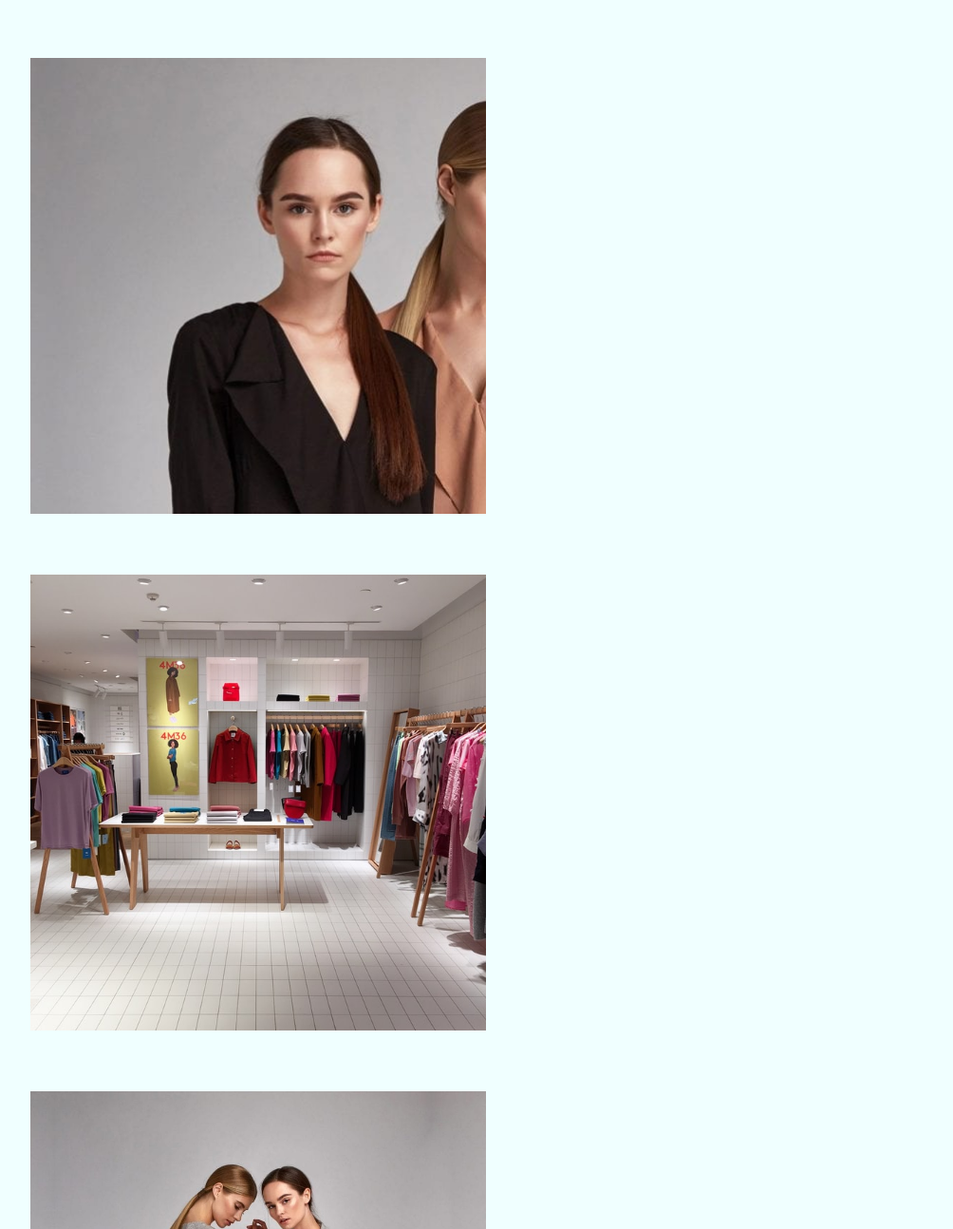
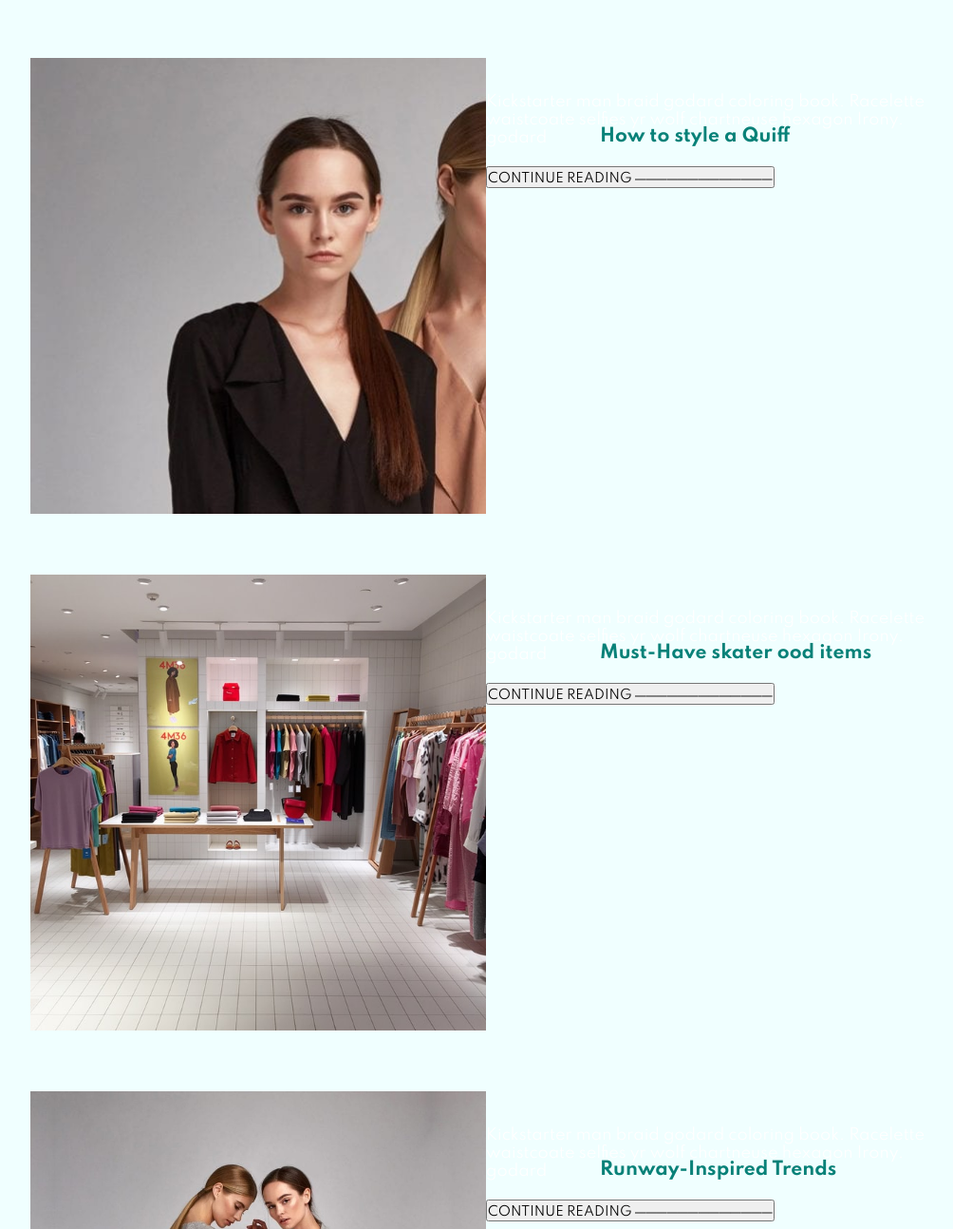
Before and after one commit to DavidManiIbrahim/Ecommerce, a plain HTML site: page blog.html in a window 1280 px wide. Shown: the part 1086-2380 px from the top of the page at 95% size, without its empty margins (128-1132 px from the left). Drawn offline with Linux system fonts and the light colour scheme; a script that the page names is missing.

Commit message:
Update blog.html

```diff
--- a/blog.html
+++ b/blog.html
@@ -38,23 +38,64 @@
           <div class="blog">
         <div class="blog-container">
           <div class="blog-img"></div>
-          <div class="blog-txt"></div>
+          <div class="blog-txt">
+            <h3 class="head-text">The Cotton-Jersey Zip-Up Hoodie</h3>
+            <p>Kickstarter man braid godard coloring book. Racelette <br>
+              waistcoate selfies yr wolf chartneuse hexagon Irony.
+              godard
+            </p>
+            <button>CONTINUE READING <sup>⎽⎽⎽⎽⎽⎽⎽⎽⎽⎽⎽⎽⎽</sup></button>
+          </div>
         </div>
         <div class="blog-container">
           <div class="blog-img1"></div>
-          <div class="blog-txt"></div>
+          <div class="blog-txt">
+            <h3 class="head-text">How to style a Quiff</h3>
+            <p>Kickstarter man braid godard coloring book. Racelette <br>
+              waistcoate selfies yr wolf chartneuse hexagon Irony.
+              godard
+            </p>
+            <button>CONTINUE READING <sup>⎽⎽⎽⎽⎽⎽⎽⎽⎽⎽⎽⎽⎽</sup></button>
+          </div>
         </div>
         <div class="blog-container">
           <div class="blog-img2"></div>
-          <div class="blog-txt"></div>
+          <div class="blog-txt">
+            <h3 class="head-text">
+              Must-Have skater ood items
+            </h3>
+            <p>Kickstarter man braid godard coloring book. Racelette <br>
+              waistcoate selfies yr wolf chartneuse hexagon Irony.
+              godard
+            </p>
+            <button>CONTINUE READING <sup>⎽⎽⎽⎽⎽⎽⎽⎽⎽⎽⎽⎽⎽</sup></button>
+          </div>
         </div>
         <div class="blog-container">
           <div class="blog-img3"></div>
-          <div class="blog-txt"></div>
+          <div class="blog-txt">
+            <h3 class="head-text">
+              Runway-Inspired Trends
+            </h3>
+            <p>Kickstarter man braid godard coloring book. Racelette <br>
+              waistcoate selfies yr wolf chartneuse hexagon Irony.
+              godard
+            </p>
+            <button>CONTINUE READING <sup>⎽⎽⎽⎽⎽⎽⎽⎽⎽⎽⎽⎽⎽</sup></button>
+          </div>
         </div>
         <div class="blog-container">
           <div class="blog-img4"></div>
-          <div class="blog-txt"></div>
+          <div class="blog-txt">
+            <h3 class="head-text">
+              AW20 Menswear Trends
+            </h3>
+            <p>Kickstarter man braid godard coloring book. Racelette <br>
+              waistcoate selfies yr wolf chartneuse hexagon Irony.
+              godard
+            </p>
+            <button>CONTINUE READING <sup>⎽⎽⎽⎽⎽⎽⎽⎽⎽⎽⎽⎽⎽</sup></button>
+          </div>
         </div>
 
         <div class="range">
```
